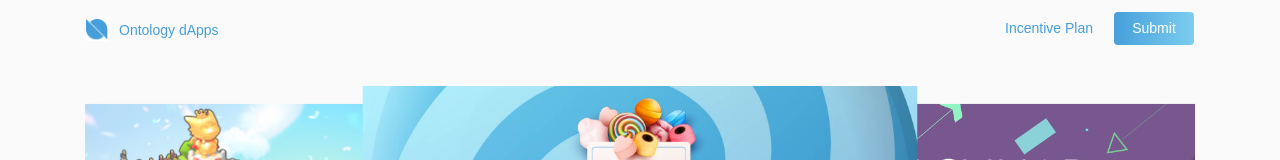
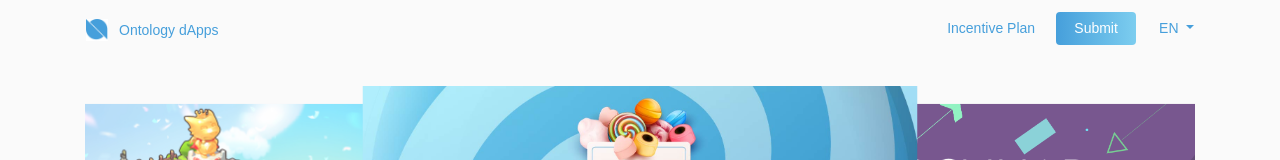
Before and after one commit to sulingxiao/ONT-dApp-Store, a Vue app: page / in a window 1280 px wide. Shown: the top 160 px of the page. Built offline with nearby package versions, Linux system fonts and the light colour scheme; no server answers; what vue-cookies would draw is missing.

Commit message:
Add change lang for the top-nav.

```diff
--- a/src/components/common/TopNav.vue
+++ b/src/components/common/TopNav.vue
@@ -33,11 +33,27 @@
       >
         {{ $t("navbar.submit") }}
       </a>
+      <ul class="navbar-nav">
+        <li class="nav-item dropdown change-lang-btn">
+          <a
+            class="nav-link dropdown-toggle"
+            href="#"
+            id="navbardrop"
+            data-toggle="dropdown"
+          >
+            {{ $i18n.locale.toLocaleUpperCase() }}
+          </a>
+          <div class="dropdown-menu">
+            <a class="dropdown-item" @click="$i18n.locale = 'en'">EN</a>
+            <a class="dropdown-item" @click="$i18n.locale = 'zh'">ZH</a>
+          </div>
+        </li>
+      </ul>
     </div>
   </nav>
 </template>
 
-<style scoped>
+<style rel="stylesheet/scss" lang="scss" scoped>
 .navbar-toggler {
   border: 0;
 }
@@ -64,4 +80,20 @@
   font-size: 14px;
   color: rgba(255, 255, 255, 1);
 }
+.change-lang-btn {
+  font-size: 14px;
+  color: rgba(70, 159, 219, 1);
+  margin-left: 15px;
+
+  a,
+  div {
+    font-size: 14px;
+    color: rgba(70, 159, 219, 1);
+  }
+  .nav-link {
+    padding-right: 0 !important;
+    font-size: 14px !important;
+    color: rgba(70, 159, 219, 1) !important;
+  }
+}
 </style>
```
